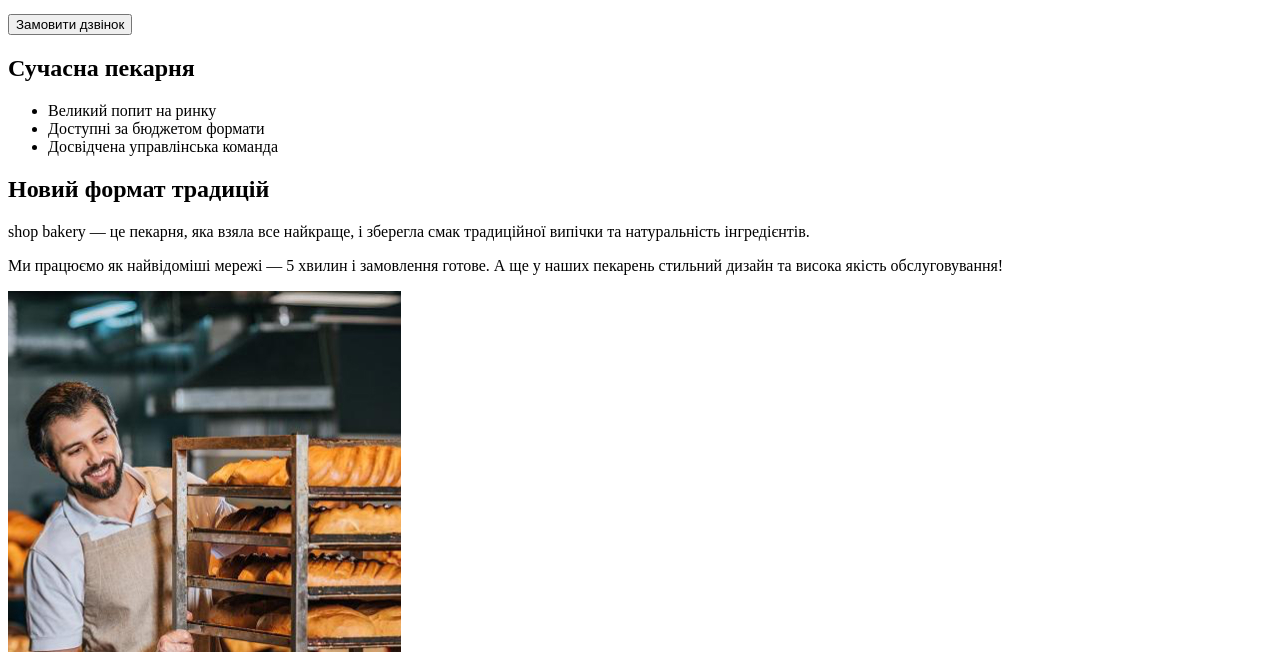
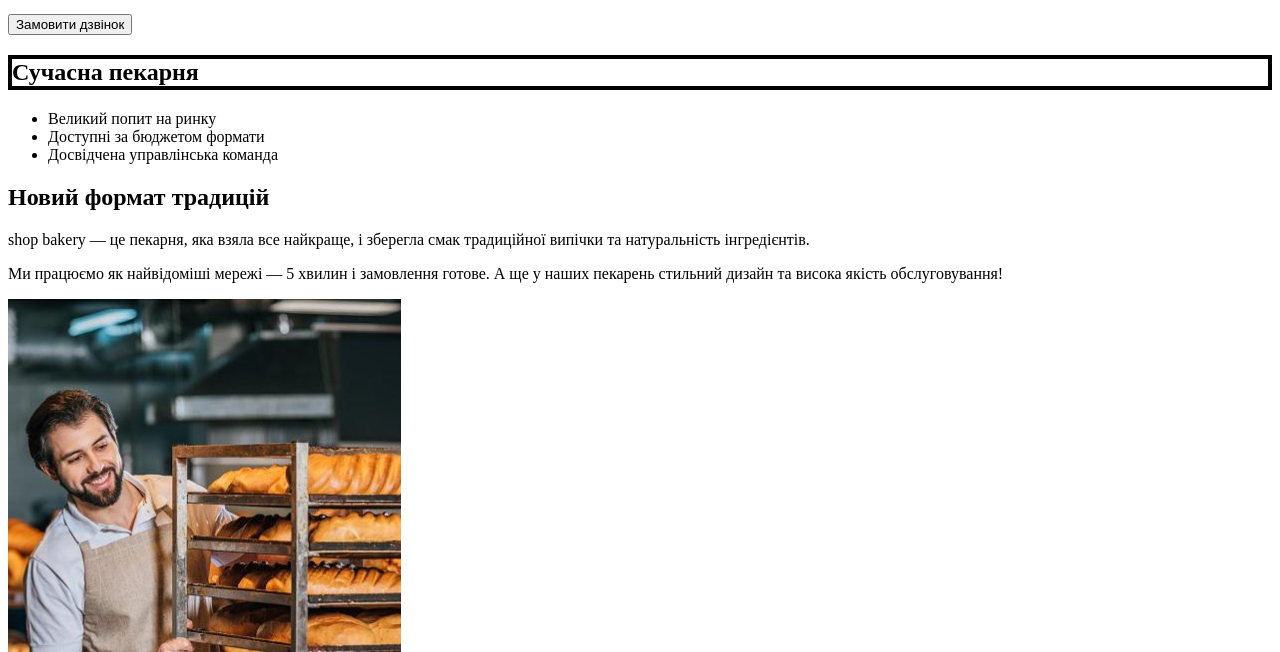
Before and after one commit to VlasStas/genius-test, a plain HTML site: page index.html in a window 1280 px wide. Shown: the part 148-800 px from the top of the page. Drawn offline with Linux system fonts and the light colour scheme.

Commit message:
update
add styleshit

```diff
--- /dev/null
+++ b/css/style.css
@@ -0,0 +1,3 @@
+h1 {
+    border: 4px solid black;
+}
--- a/index.html
+++ b/index.html
@@ -5,6 +5,7 @@
     <meta http-equiv="X-UA-Compatible" content="IE=edge">
     <meta name="viewport" content="width=device-width, initial-scale=1.0">
     <title>Сучасна пекарня</title>
+    <link rel="stylesheet" href="./css/style.css">
 </head>
 <body>
     <header>
```
